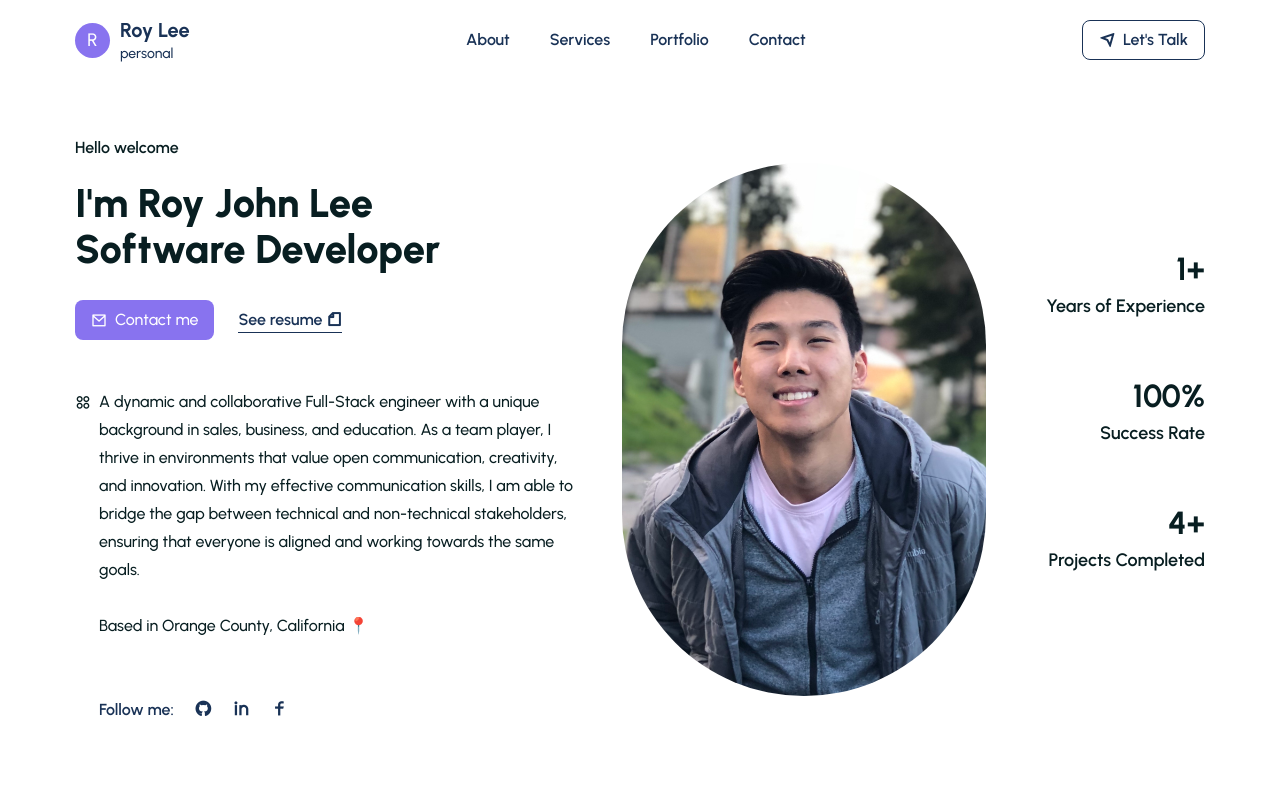
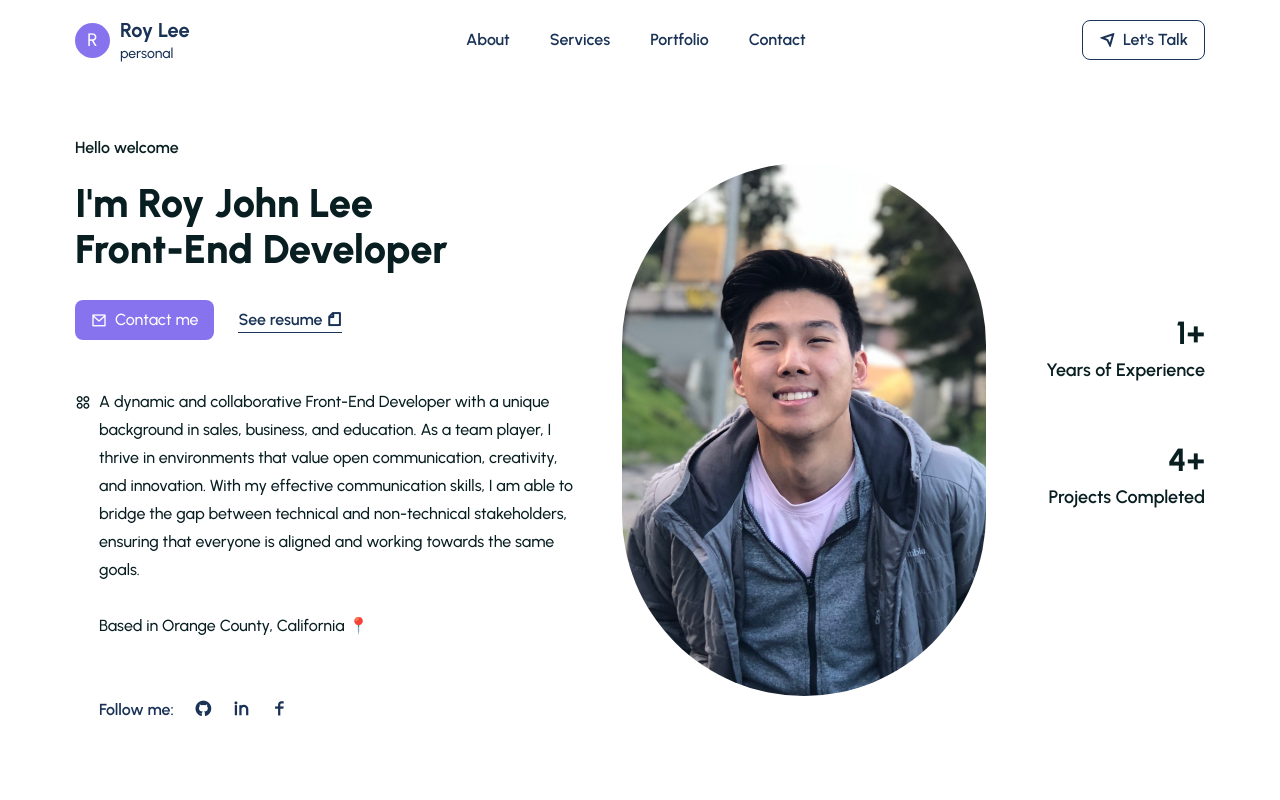
Before and after one commit to royjohnlee/portfolio, a React (Create React App) app: page / in a window 1280 px wide. Shown: the top 800 px of the page. Built offline with nearby package versions, Linux system fonts and the light colour scheme.

Commit message:
front end developer title change

```diff
--- a/src/components/UI/Hero.jsx
+++ b/src/components/UI/Hero.jsx
@@ -22,7 +22,7 @@ const Hero = () => {
               className="text-headingColor font-[800] text-[1.8rem] sm:text-[40px] leading-[35px] sm:leading-[46px] mt-5 "
             >
               I'm Roy John Lee <br />
-              Software Developer
+              Front-End Developer
             </h1>
 
             <div
@@ -52,7 +52,7 @@ const Hero = () => {
               <span>
                 <i class="ri-apps-2-line"></i>
               </span>
-              A dynamic and collaborative Full-Stack engineer with a unique background in sales, business, and education. As a team player, I thrive in environments that value open communication, creativity, and innovation. With my effective communication skills, I am able to bridge the gap between technical and non-technical stakeholders, ensuring that everyone is aligned and working towards the same goals.
+              A dynamic and collaborative Front-End Developer with a unique background in sales, business, and education. As a team player, I thrive in environments that value open communication, creativity, and innovation. With my effective communication skills, I am able to bridge the gap between technical and non-technical stakeholders, ensuring that everyone is aligned and working towards the same goals.
               <br />
               <br />
               Based in Orange County, California 📍
@@ -114,14 +114,14 @@ const Hero = () => {
                 Years of Experience
               </h4>
             </div>
-            <div className="mb-10">
+            {/* <div className="mb-10">
               <h2 className="text-headingColor font-[700] text-[32px]">
                 <CountUp start={0} end={100} duration={2} suffix="%" />
               </h2>
               <h4 className="text-headingColor font-[600] text-[18px]">
                 Success Rate
               </h4>
-            </div>
+            </div> */}
             {/* <div className="mb-10">
               <h2 className="text-headingColor font-[700] text-[32px]">
                 <CountUp start={0} end={150} duration={2} suffix="+" />
```
